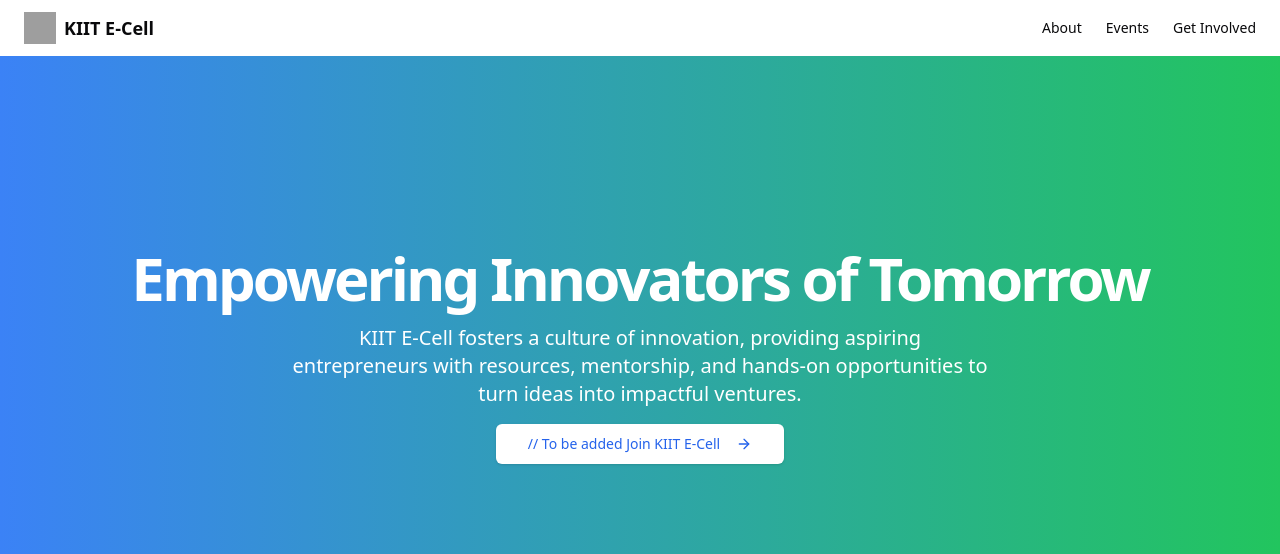
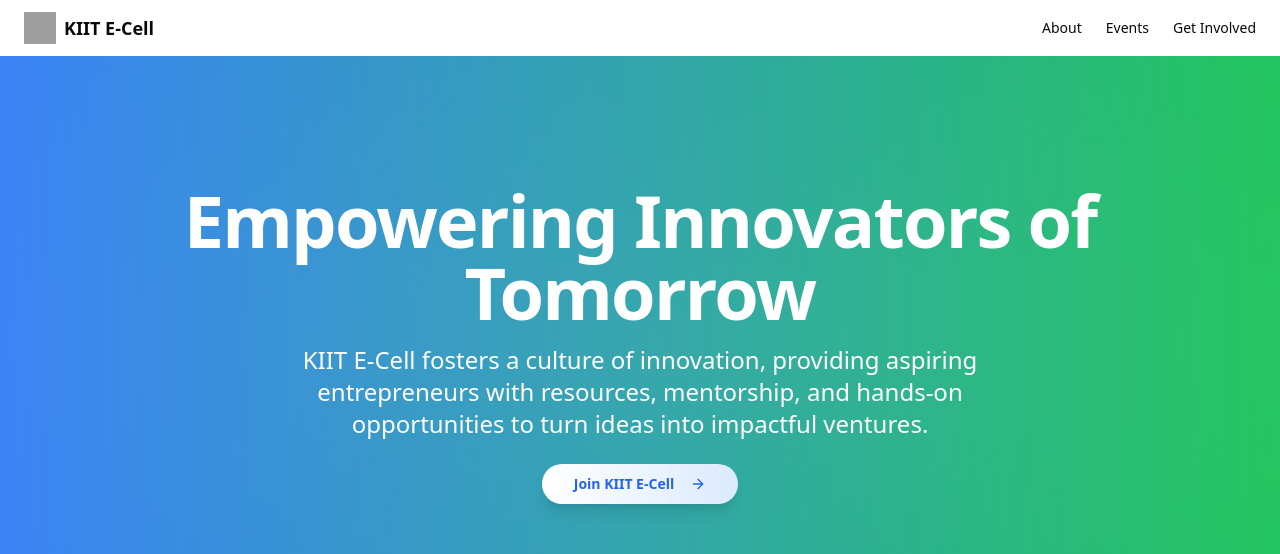
Before and after one commit to souradipdev/e_cell_kiit, a Next.js app: page / in a window 1280 px wide. Shown: the top 554 px of the page. Built offline with nearby package versions, Linux system fonts and the light colour scheme; grey boxes are pictures that could not be loaded.

Commit message:
Improved HeroSection UI

```diff
--- a/src/components/HeroSection.tsx
+++ b/src/components/HeroSection.tsx
@@ -1,26 +1,27 @@
-'use client'
-
-import {Button} from "@/components/ui/button"
-import {ArrowRight} from "lucide-react"
+import { Button } from "@/components/ui/button";
+import { ArrowRight } from "lucide-react";
 
 export default function HeroSection() {
   return (
-    <section className="w-full py-12 md:py-24 lg:py-32 xl:py-48 bg-gradient-to-r from-blue-500 to-green-500">
-      <div className="container px-4 md:px-6">
-        <div className="flex flex-col items-center space-y-4 text-center text-white">
-          <h1 className="text-3xl font-bold tracking-tighter sm:text-4xl md:text-5xl lg:text-6xl/none">
-            Empowering Innovators of Tomorrow
-          </h1>
-          <p className="mx-auto max-w-[700px] text-lg sm:text-xl">
-            KIIT E-Cell fosters a culture of innovation, providing aspiring entrepreneurs with resources, mentorship,
-            and hands-on opportunities to turn ideas into impactful ventures.
-          </p>
-          <Button className="bg-white text-blue-600 hover:bg-blue-50" size="lg"> // To be added
-            Join KIIT E-Cell
-            <ArrowRight className="ml-2 h-4 w-4"/>
-          </Button>
-        </div>
+    <section className="relative w-full py-16 md:py-32 bg-gradient-to-r from-blue-500 to-green-500 overflow-hidden">
+      {/* Optional decorative background elements */}
+      <div className="absolute inset-0 opacity-20 pointer-events-none bg-[radial-gradient(ellipse_at_center,_#ffffff33,_transparent)]"></div>
+
+      <div className="relative px-4 md:px-6 flex flex-col items-center text-center text-white">
+        <h1 className="text-4xl sm:text-5xl md:text-6xl lg:text-7xl font-extrabold tracking-tight mb-4 animate-fadeIn">
+          Empowering Innovators of Tomorrow
+        </h1>
+        <p className="mx-auto max-w-[700px] text-lg sm:text-xl md:text-2xl mb-6 animate-fadeIn">
+          KIIT E-Cell fosters a culture of innovation, providing aspiring entrepreneurs with resources, mentorship, and hands-on opportunities to turn ideas into impactful ventures.
+        </p>
+        <Button
+          className="px-8 py-4 bg-gradient-to-r from-white to-blue-100 text-blue-600 font-semibold rounded-full shadow-lg hover:scale-105 transition-transform duration-300"
+          size="lg"
+        >
+          Join KIIT E-Cell
+          <ArrowRight className="ml-2 h-5 w-5" />
+        </Button>
       </div>
     </section>
-  )
+  );
 }
```
